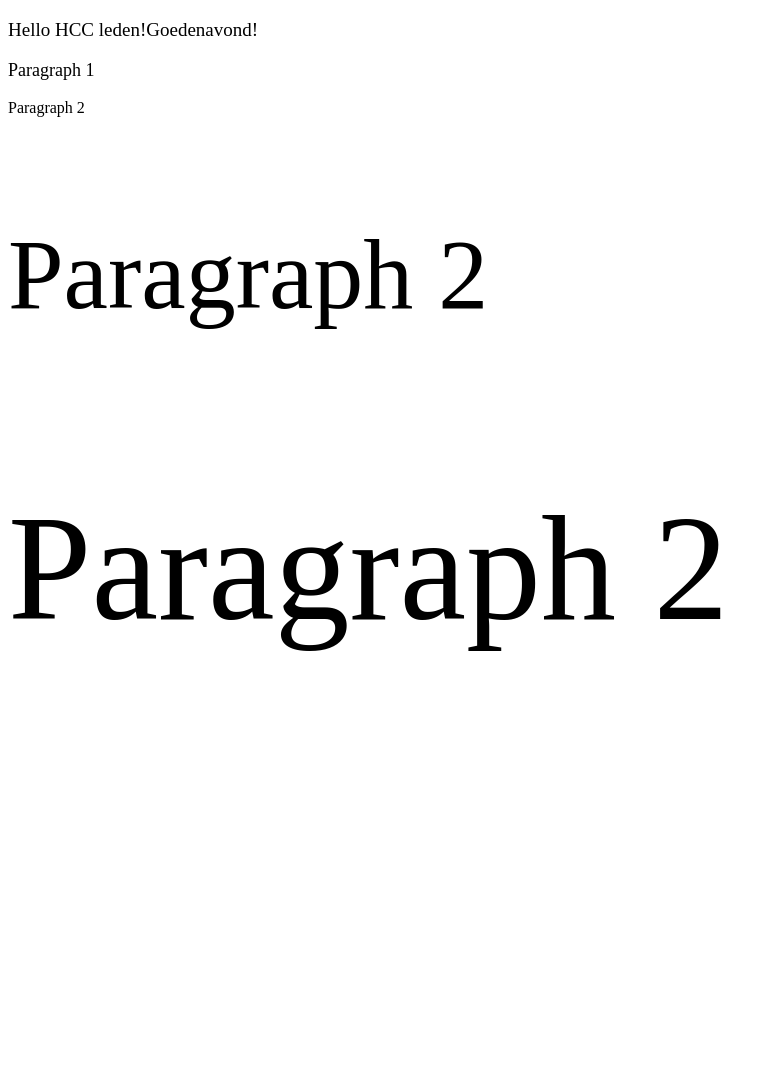
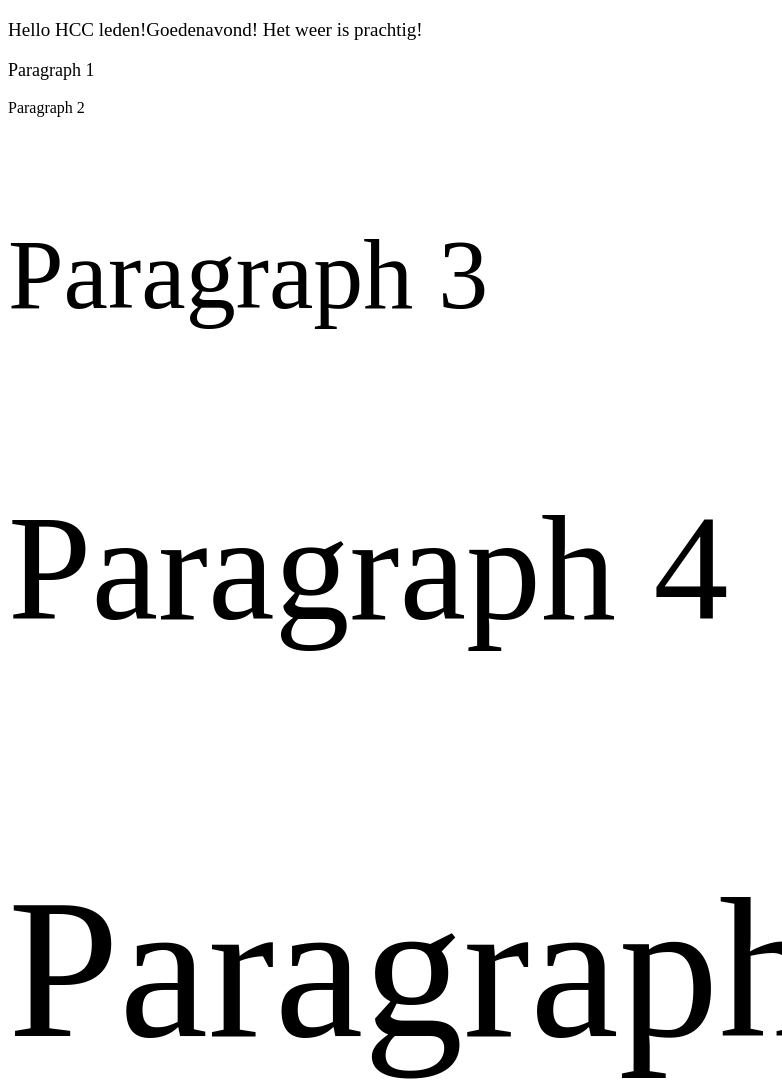
Before and after one commit to HCCuser/HCCuser, a plain HTML site: page index.html in a window 1280 px wide. Shown: the whole page, without its empty margins (0-782 px from the left). Before the commit the page ends 804 px from the top, so only its background shows below. Drawn offline with Linux system fonts and the light colour scheme.

Commit message:
update index.html en voeg test file toe

```diff
--- a/index.html
+++ b/index.html
@@ -4,10 +4,11 @@
       <title>Hello World! in HTML voorbeeld</title>
    </head>
    <body>
-	   <p style="font-size: 19px">Hello HCC leden!Goedenavond!</p>
+	   <p style="font-size: 19px">Hello HCC leden!Goedenavond! Het weer is prachtig!</p>
 	   <p style="font-size:18px">Paragraph 1</p>
 	   <p style="font-size:16px">Paragraph 2</p>
-	   <p style="font-size:100px">Paragraph 2</p>
-	   <p style="font-size:150px">Paragraph 2</p>
+	   <p style="font-size:100px">Paragraph 3</p>
+	   <p style="font-size:150px">Paragraph 4</p>
+      <p style="font-size:200px">Paragraph 5</p>
    </body>
 </html>
```
Also changed, not shown: 1 other file.
